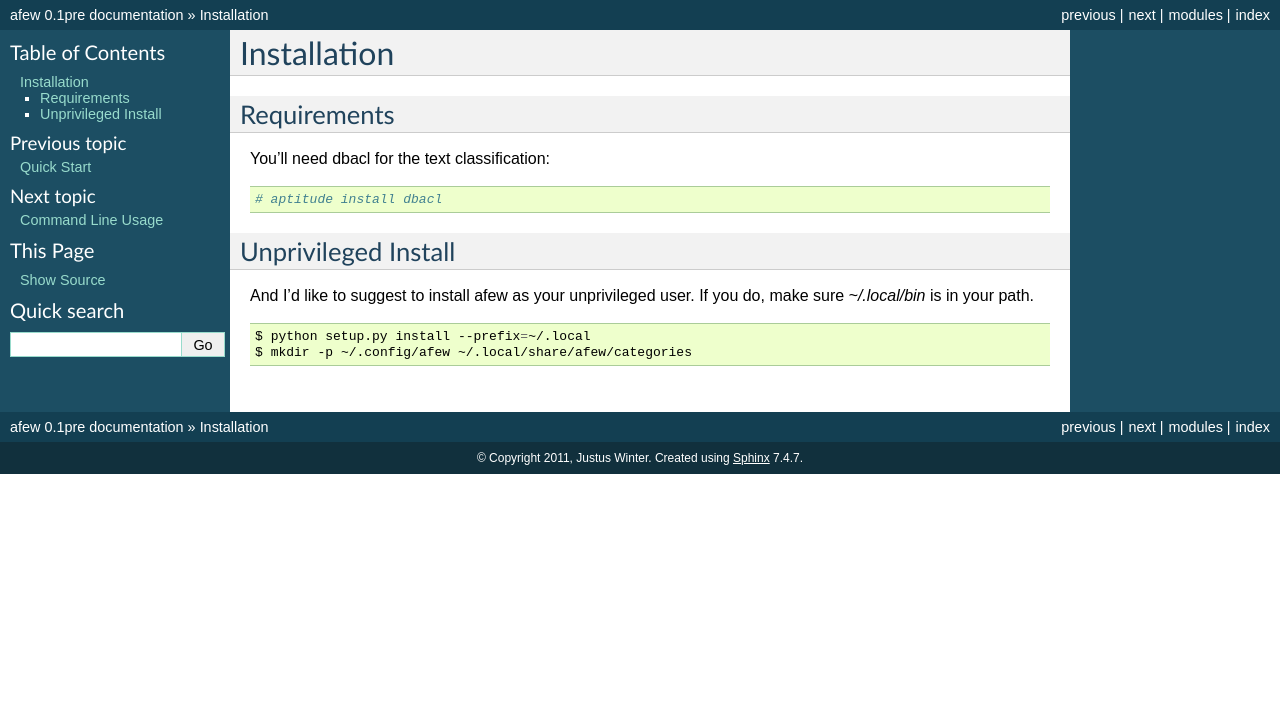
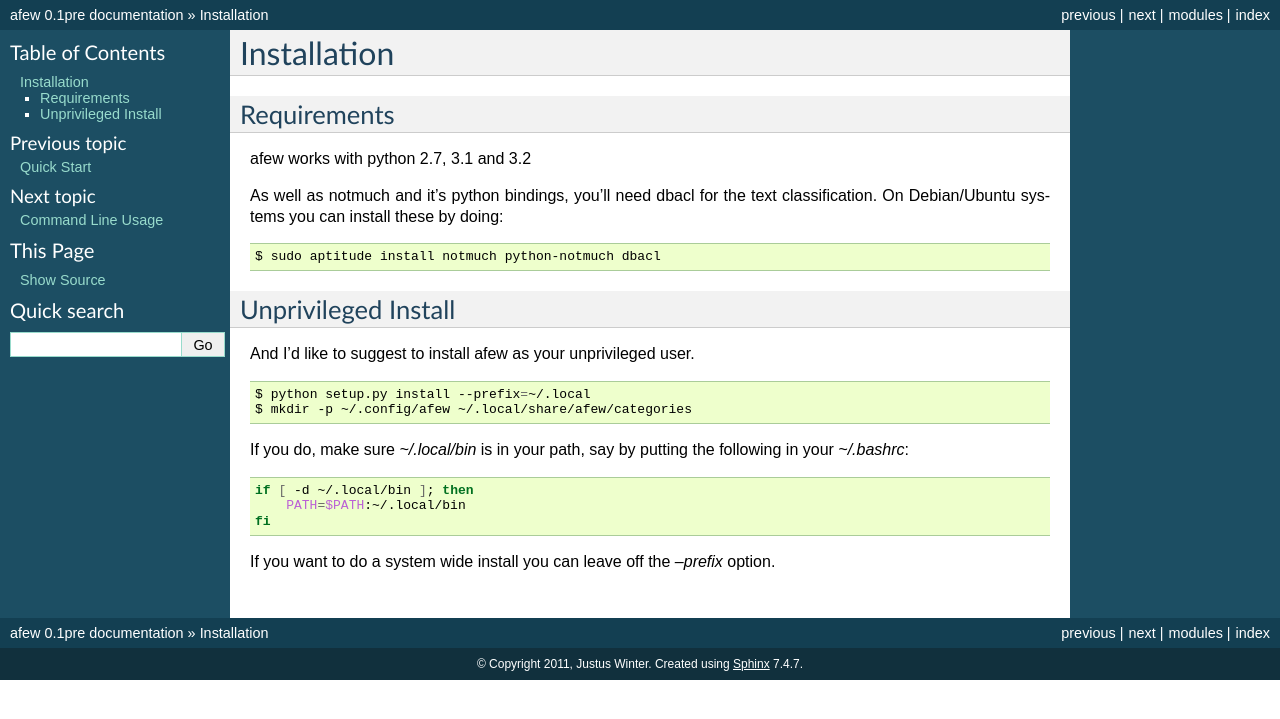
Before and after one commit to afewmail/afew, a Sphinx documentation site: the page built from docs/source/installation.rst, in a window 1280 px wide. Shown: the top 719 px of the page. Built offline with Sphinx 7.4.7, drawn with Linux system fonts in a browser that asks for light colours.

Commit message:
Add more info to the installation docs

```diff
--- a/docs/source/installation.rst
+++ b/docs/source/installation.rst
@@ -4,19 +4,32 @@ Installation
 Requirements
 ------------
 
-You'll need dbacl for the text classification:
+afew works with python 2.7, 3.1 and 3.2
+
+As well as notmuch and it's python bindings, you'll need dbacl for the text
+classification.  On Debian/Ubuntu systems you can install these by doing:
 
 .. code-block:: sh
 
-    # aptitude install dbacl
+    $ sudo aptitude install notmuch python-notmuch dbacl
 
 Unprivileged Install
 --------------------
 
 And I'd like to suggest to install afew as your unprivileged user.
-If you do, make sure `~/.local/bin` is in your path.
 
 .. code-block:: sh
 
     $ python setup.py install --prefix=~/.local
     $ mkdir -p ~/.config/afew ~/.local/share/afew/categories
+
+If you do, make sure `~/.local/bin` is in your path, say by putting the
+following in your `~/.bashrc`:
+
+.. code-block:: sh
+
+    if [ -d ~/.local/bin ]; then
+        PATH=$PATH:~/.local/bin
+    fi
+
+If you want to do a system wide install you can leave off the `--prefix` option.
```
